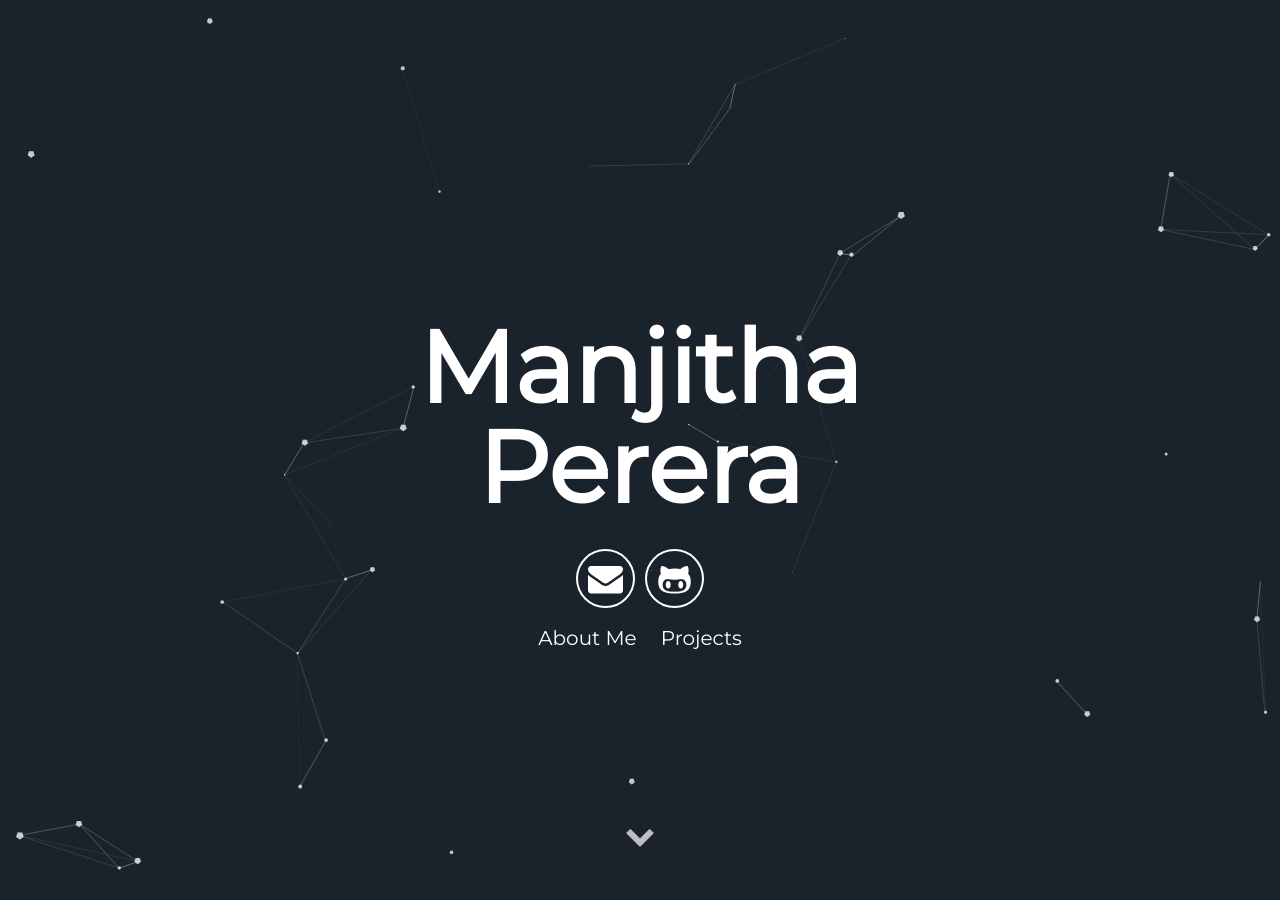
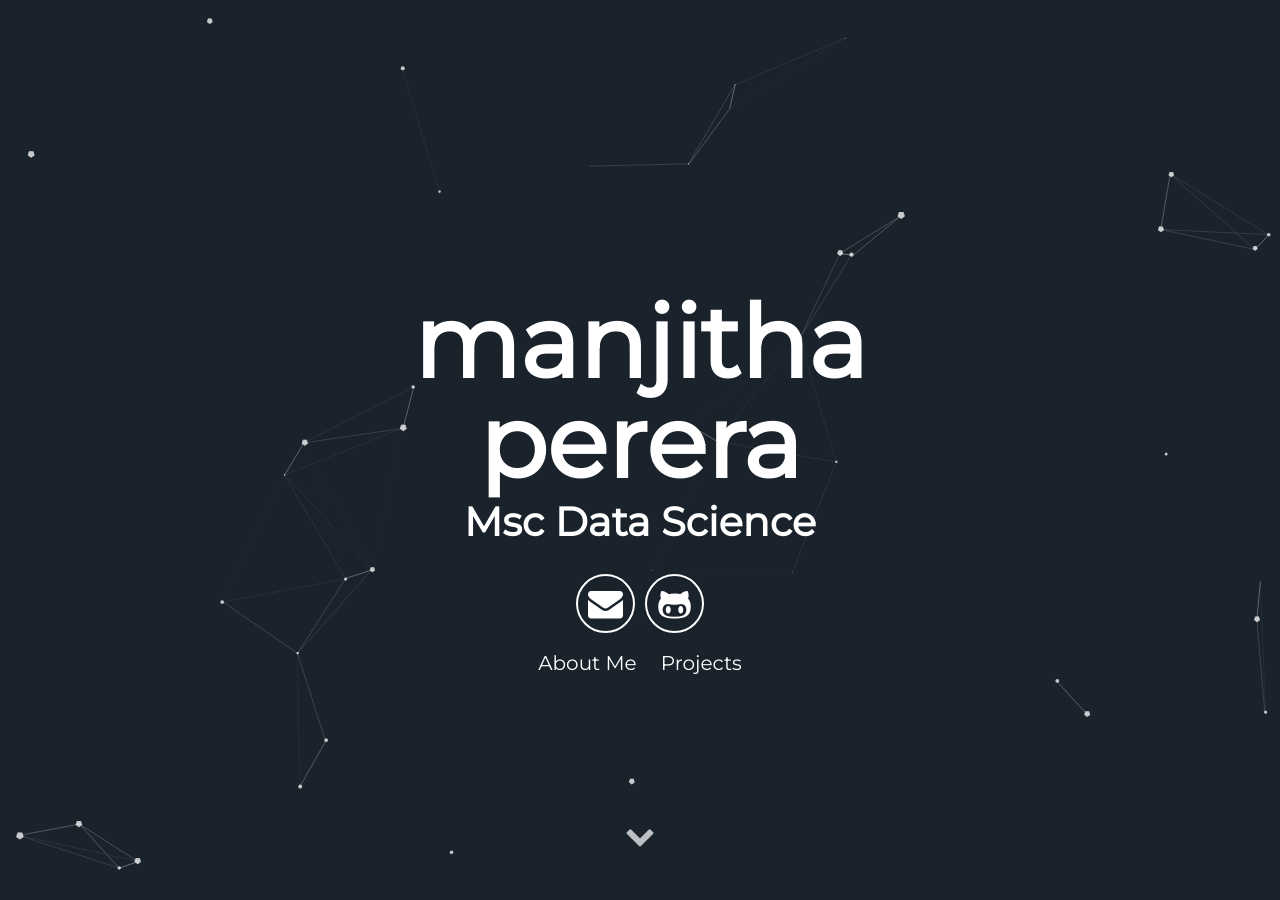
Before and after one commit to m-perera/m-perera.github.io, a Jekyll site: the page built from README.md, in a window 1280 px wide and 900 px high. Built offline with Jekyll 4.4.1, drawn with Linux system fonts in a browser that asks for light colours; our own code applies the rules of GitHub Pages for plain Markdown files; some of the changed text lies outside the part shown.

Commit message:
Update _config.yml

```diff
--- a/_config.yml
+++ b/_config.yml
@@ -5,8 +5,9 @@ description: A blog about lorem ipsum dolor sit amet
 url: m-perera.github.io # the base hostname & protocol for your site e.g. http://willianjusten.com.br
 
 # User settings
-username: Manjitha Perera
+username: manjitha perera
 user_description: Wite something about you
+user_title: Msc Data Science
 email: pereram@lancaster.ac.uk
 twitter_username: lorem_ipsum
 github_username:  m-perera
```
